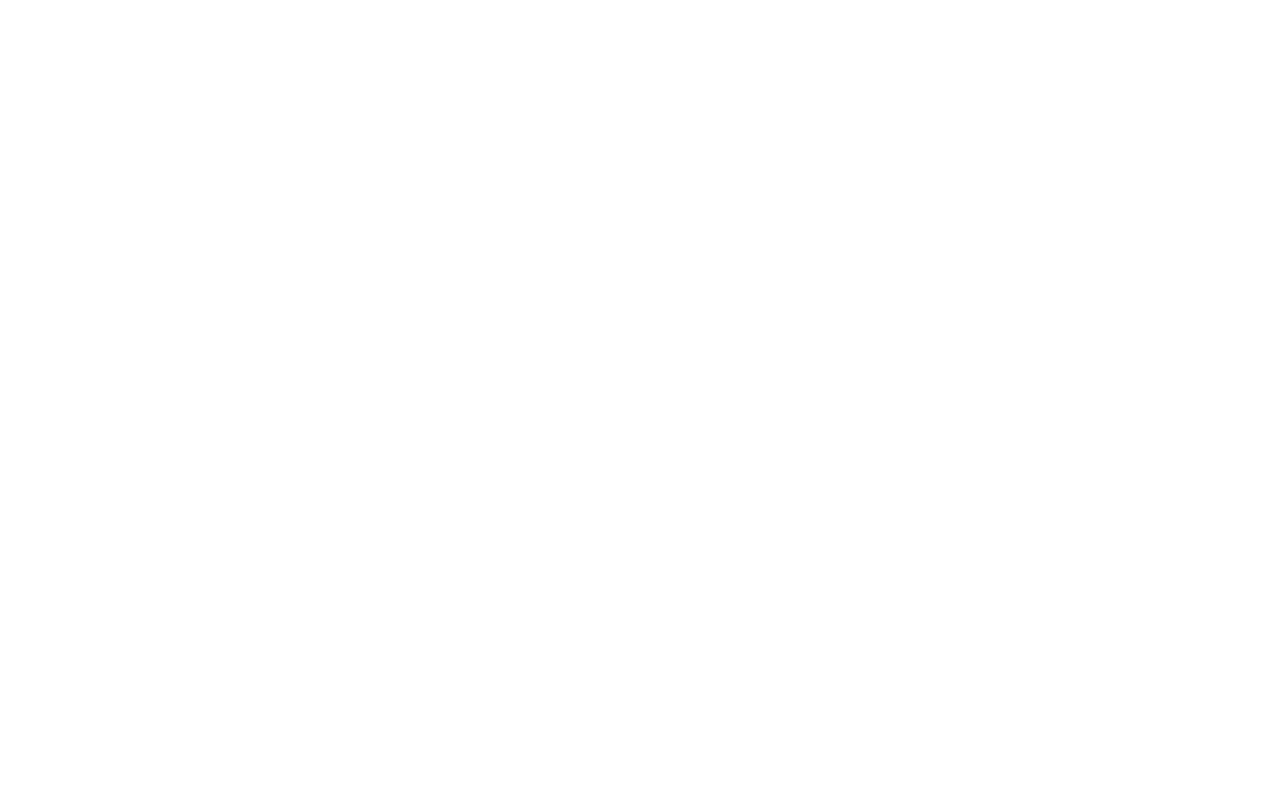
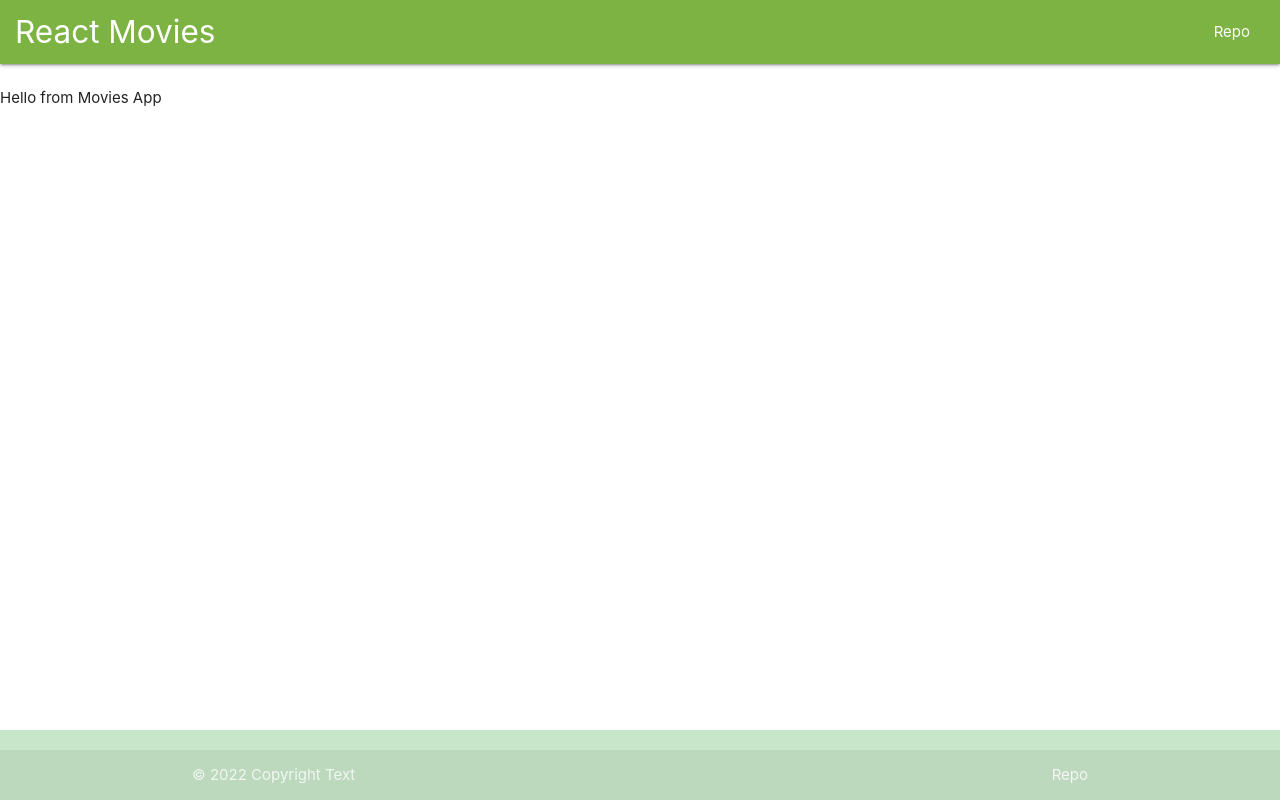
Before and after one commit to Alexiusss/react-movies, a React (Create React App) app in the folder classes/movie-project/: page / in a window 1280 px wide. Built offline with nearby package versions, Linux system fonts and the light colour scheme.

Commit message:
Preparing the project, created header and footer

```diff
--- a/classes/movie-project/src/App.js
+++ b/classes/movie-project/src/App.js
@@ -1,5 +1,17 @@
+import { Header } from "./layout/Header";
+import { Footer } from "./layout/Footer";
+import { Main } from "./layout/Main";
+
 function App() {
-    return <div className="App"></div>;
+    return (
+        <div className="App">
+            <>
+                <Header />
+                <Main />
+                <Footer />
+            </>
+        </div>
+    );
 }
 
 export default App;
--- a/classes/movie-project/src/index.css
+++ b/classes/movie-project/src/index.css
@@ -7,7 +7,12 @@
   -moz-osx-font-smoothing: grayscale;
 }
 
-code {
-  font-family: source-code-pro, Menlo, Monaco, Consolas, 'Courier New',
-    monospace;
+nav {
+  padding: 0 1rem;
 }
+
+.content {
+  /* Разлепляет Header и Footer */
+min-height: calc(100vh - 70px - 64px);
+padding: 1.5rem 0;
+}
--- /dev/null
+++ b/classes/movie-project/src/layout/Footer.jsx
@@ -0,0 +1,16 @@
+function Footer() {
+    return (
+        <footer className="page-footer green lighten-4">
+            <div className="footer-copyright">
+                <div className="container">
+                    © {new Date().getFullYear()} Copyright Text
+                    <a className="grey-text text-lighten-4 right" href="#!">
+                        Repo
+                    </a>
+                </div>
+            </div>
+        </footer>
+    );
+}
+
+export { Footer };
--- /dev/null
+++ b/classes/movie-project/src/layout/Header.jsx
@@ -0,0 +1,18 @@
+function Header() {
+    return (
+        <nav className="light-green darken-1">
+            <div className="nav-wrapper">
+                <a href="!#" className="brand-logo">
+                    React Movies
+                </a>
+                <ul id="nav-mobile" className="right hide-on-med-and-down">
+                    <li>
+                        <a href="!#">Repo</a>
+                    </li>
+                </ul>
+            </div>
+        </nav>
+    );
+}
+
+export { Header };
--- /dev/null
+++ b/classes/movie-project/src/layout/Main.jsx
@@ -0,0 +1,9 @@
+function Main() {
+    return (
+        <main container className="content">
+            Hello from Movies App
+        </main>
+    );
+}
+
+export { Main };
```
